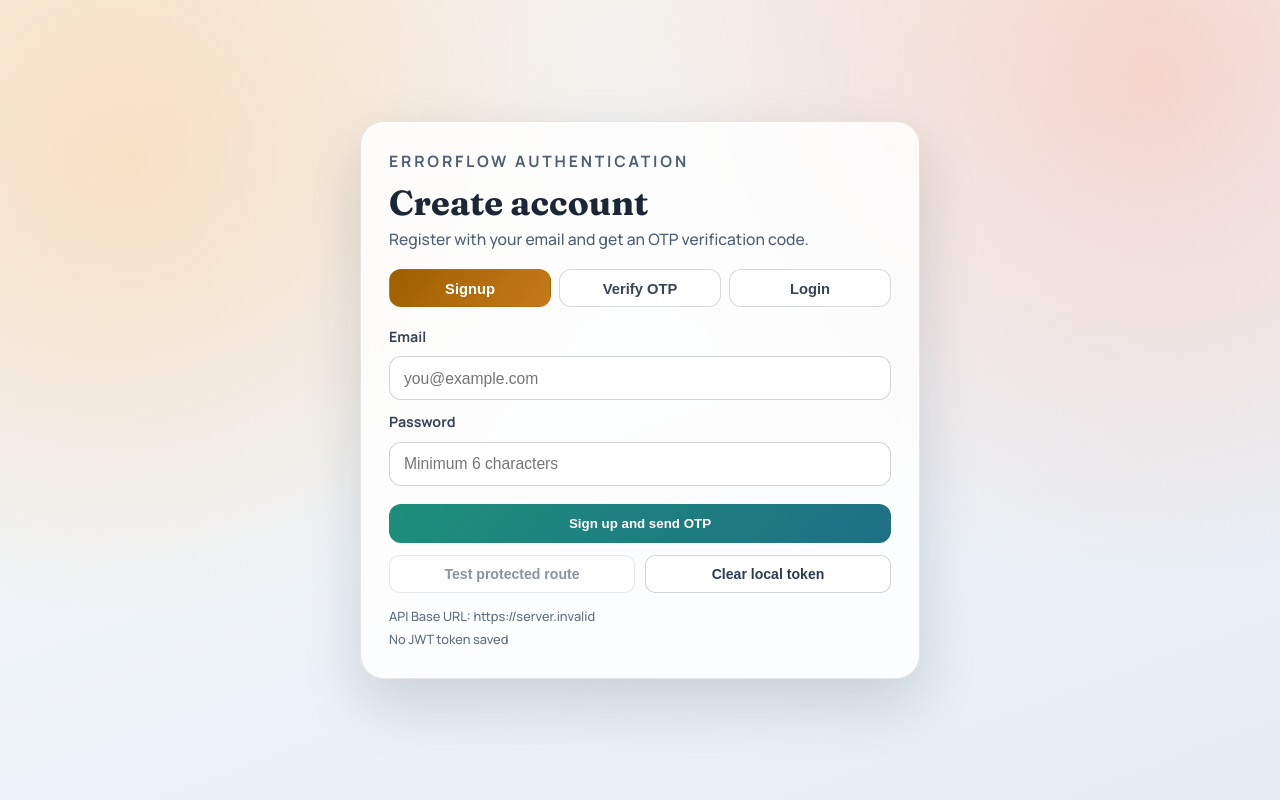
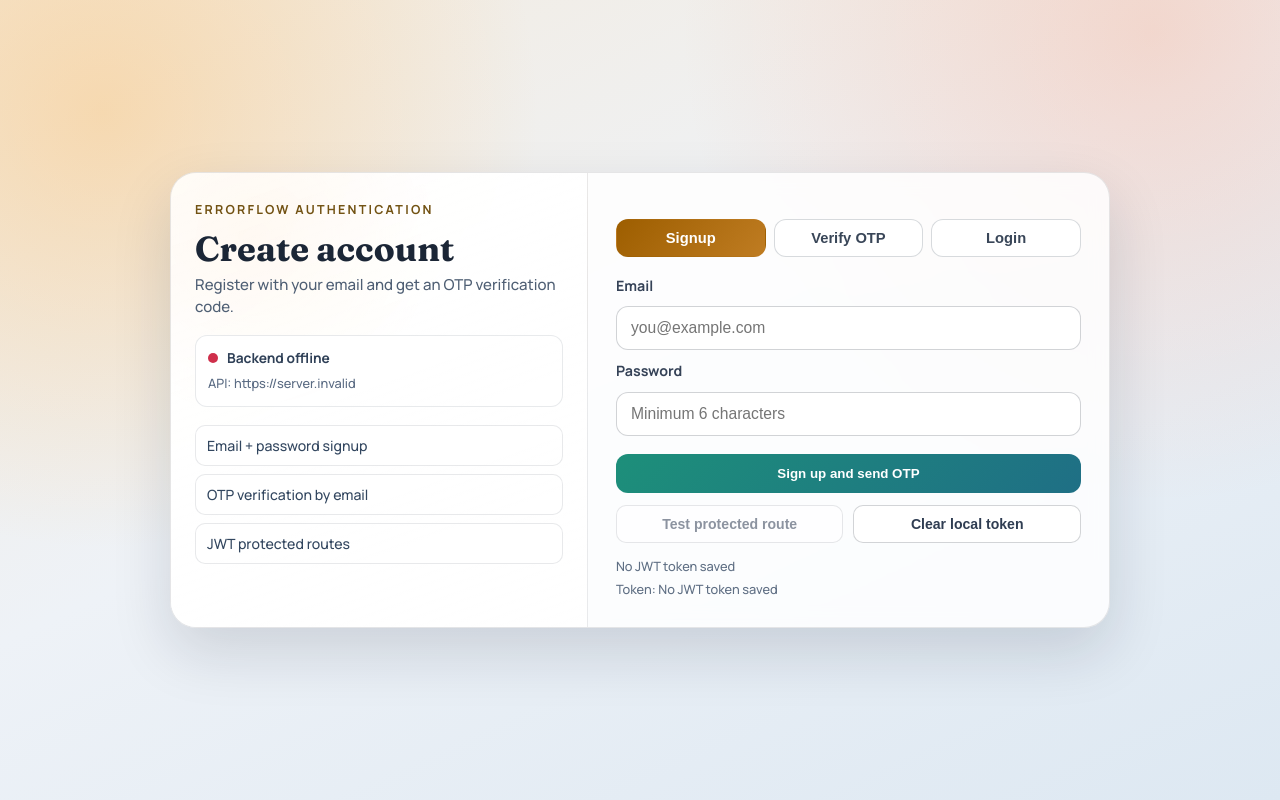
Before and after one commit to OmkarM9090/ErrorFlow_hn4, a React app in the folder Frontend/: page / in a window 1280 px wide. Built offline with nearby package versions, Linux system fonts and the light colour scheme; no server answers; the HTML template or start-up script is replaced by a standard one.

Commit message:
perfectly working authentication

```diff
--- a/Frontend/src/App.css
+++ b/Frontend/src/App.css
@@ -2,48 +2,122 @@
   min-height: 100vh;
   display: grid;
   place-items: center;
-  padding: 24px;
+  padding: 20px;
   background:
-    radial-gradient(circle at 10% 20%, rgba(255, 192, 120, 0.35), transparent 35%),
-    radial-gradient(circle at 90% 10%, rgba(255, 138, 101, 0.28), transparent 38%),
-    linear-gradient(160deg, #f6efe6 0%, #f0f4f8 48%, #e4edf5 100%);
+    radial-gradient(circle at 8% 14%, rgba(255, 178, 74, 0.34), transparent 32%),
+    radial-gradient(circle at 90% 4%, rgba(255, 122, 69, 0.22), transparent 34%),
+    linear-gradient(155deg, #f3ebdf 0%, #eef2f7 46%, #dde8f2 100%);
 }
 
 .auth-card {
-  width: min(560px, 96vw);
+  width: min(940px, 96vw);
+  display: grid;
+  grid-template-columns: 1fr 1.25fr;
   background: rgba(255, 255, 255, 0.84);
-  backdrop-filter: blur(8px);
+  backdrop-filter: blur(9px);
   border: 1px solid rgba(22, 26, 33, 0.1);
-  border-radius: 24px;
-  padding: 28px;
-  box-shadow: 0 24px 60px rgba(15, 23, 42, 0.15);
+  border-radius: 26px;
+  box-shadow: 0 24px 60px rgba(15, 23, 42, 0.14);
+  overflow: hidden;
   animation: card-enter 0.65s ease-out;
 }
 
-.auth-header {
-  margin-bottom: 18px;
+.auth-side {
+  padding: 28px 24px;
+  background:
+    linear-gradient(160deg, rgba(255, 255, 255, 0.68), rgba(255, 255, 255, 0.92)),
+    radial-gradient(circle at 20% 14%, rgba(255, 170, 60, 0.2), transparent 35%);
+  border-right: 1px solid rgba(17, 30, 48, 0.09);
 }
 
 .eyebrow {
   margin: 0;
-  font-size: 0.8rem;
+  font-size: 0.78rem;
   letter-spacing: 0.18em;
   text-transform: uppercase;
-  color: #7f4e00;
+  color: #725213;
   font-weight: 700;
 }
 
-.auth-header h1 {
+.auth-side h1 {
   margin: 10px 0 6px;
   font-size: clamp(1.65rem, 1.2rem + 1.2vw, 2.25rem);
   line-height: 1.1;
   color: #1b2636;
 }
 
-.auth-header p {
+.sub-copy {
   margin: 0;
   color: #4f5f74;
-  font-size: 0.98rem;
+  font-size: 0.94rem;
+}
+
+.status-rail {
+  margin-top: 16px;
+  padding: 12px;
+  border-radius: 12px;
+  background: rgba(255, 255, 255, 0.8);
+  border: 1px solid rgba(35, 49, 68, 0.1);
+  display: grid;
+  gap: 6px;
+}
+
+.badge-row {
+  display: flex;
+  align-items: center;
+  gap: 9px;
+}
+
+.dot {
+  width: 10px;
+  height: 10px;
+  border-radius: 999px;
+  display: inline-block;
+}
+
+.dot.online {
+  background: #0f9a58;
+}
+
+.dot.offline {
+  background: #cf2f4b;
+}
+
+.dot.checking {
+  background: #b7801e;
+}
+
+.badge-text {
+  font-size: 0.86rem;
+  color: #2f4057;
+  font-weight: 700;
+}
+
+.api-label {
+  font-size: 0.8rem;
+  color: #5a6b83;
+  word-break: break-word;
+}
+
+.feature-list {
+  margin: 18px 0 0;
+  padding: 0;
+  list-style: none;
+  display: grid;
+  gap: 8px;
+}
+
+.feature-list li {
+  font-size: 0.88rem;
+  color: #32465f;
+  padding: 9px 11px;
+  border-radius: 10px;
+  background: rgba(255, 255, 255, 0.75);
+  border: 1px solid rgba(29, 42, 61, 0.1);
+}
+
+.auth-main {
+  padding: 28px;
 }
 
 .tabs {
@@ -71,7 +145,7 @@
 }
 
 .tab.active {
-  background: linear-gradient(130deg, #9e5e00, #c67a1a);
+  background: linear-gradient(130deg, #9d5e00, #bf7c22);
   border-color: transparent;
   color: #ffffff;
 }
@@ -127,7 +201,7 @@
 }
 
 .status {
-  margin: 14px 0 8px;
+  margin: 14px 0 10px;
   border-radius: 12px;
   padding: 11px 12px;
   font-size: 0.92rem;
@@ -183,9 +257,27 @@
   color: #5f6f84;
 }
 
+.token-preview {
+  overflow-wrap: anywhere;
+}
+
 @media (max-width: 640px) {
+  .auth-shell {
+    padding: 12px;
+  }
+
   .auth-card {
+    grid-template-columns: 1fr;
     border-radius: 16px;
+  }
+
+  .auth-side {
+    border-right: none;
+    border-bottom: 1px solid rgba(17, 30, 48, 0.09);
+    padding: 20px;
+  }
+
+  .auth-main {
     padding: 20px;
   }
 
--- a/Frontend/src/components/AuthPage.jsx
+++ b/Frontend/src/components/AuthPage.jsx
@@ -1,6 +1,6 @@
-import { useMemo, useState } from 'react';
+import { useEffect, useMemo, useState } from 'react';
 
-const API_BASE_URL = import.meta.env.VITE_API_BASE_URL || 'http://localhost:5000';
+const API_BASE_URL = (import.meta.env.VITE_API_BASE_URL || 'http://localhost:5000').replace(/\/$/, '');
 
 const emptyForm = {
   email: '',
@@ -15,6 +15,7 @@ function AuthPage() {
   const [loading, setLoading] = useState(false);
   const [message, setMessage] = useState('');
   const [messageType, setMessageType] = useState('info');
+  const [backendStatus, setBackendStatus] = useState('checking');
 
   const actions = useMemo(
     () => ({
@@ -37,6 +38,22 @@ function AuthPage() {
     []
   );
 
+  useEffect(() => {
+    const healthCheck = async () => {
+      try {
+        const response = await fetch(`${API_BASE_URL}/`, { method: 'GET' });
+        if (!response.ok) {
+          throw new Error('Backend is not responding correctly');
+        }
+        setBackendStatus('online');
+      } catch (error) {
+        setBackendStatus('offline');
+      }
+    };
+
+    healthCheck();
+  }, []);
+
   const showMessage = (type, text) => {
     setMessageType(type);
     setMessage(text);
@@ -47,29 +64,61 @@ function AuthPage() {
     setForm((prev) => ({ ...prev, [name]: value }));
   };
 
-  const callApi = async (path, payload, jwtToken = '') => {
-    const response = await fetch(`${API_BASE_URL}${path}`, {
-      method: 'POST',
+  const callApi = async ({ path, method = 'POST', payload, jwtToken = '' }) => {
+    let response;
+
+    try {
+      response = await fetch(`${API_BASE_URL}${path}`, {
+        method,
         headers: {
           'Content-Type': 'application/json',
           ...(jwtToken ? { Authorization: `Bearer ${jwtToken}` } : {}),
         },
-      body: JSON.stringify(payload),
+        ...(payload ? { body: JSON.stringify(payload) } : {}),
       });
+    } catch (error) {
+      throw new Error('Cannot connect to backend. Start backend on port 5000 and check CORS/API URL.');
+    }
 
-    const data = await response.json();
+    let data = {};
+    const contentType = response.headers.get('content-type') || '';
+    if (contentType.includes('application/json')) {
+      data = await response.json();
+    }
 
     if (!response.ok) {
-      throw new Error(data.message || 'Request failed');
+      throw new Error(data.message || `Request failed with status ${response.status}`);
     }
 
     return data;
   };
 
+  const activateTab = (tab) => {
+    setActiveTab(tab);
+    setMessage('');
+  };
+
+  const validateBeforeSubmit = () => {
+    if (!form.email) {
+      throw new Error('Email is required');
+    }
+
+    if ((activeTab === 'signup' || activeTab === 'login') && form.password.length < 6) {
+      throw new Error('Password must be at least 6 characters');
+    }
+
+    if (activeTab === 'verify' && !/^\d{6}$/.test(form.otp)) {
+      throw new Error('OTP must be exactly 6 digits');
+    }
+  };
+
   const handleSignup = async () => {
-    const data = await callApi('/api/auth/signup', {
+    const data = await callApi({
+      path: '/api/auth/signup',
+      payload: {
         email: form.email,
         password: form.password,
+      },
     });
 
     showMessage('success', data.message || 'Signup completed. Check your email for OTP.');
@@ -77,9 +126,12 @@ function AuthPage() {
   };
 
   const handleVerify = async () => {
-    const data = await callApi('/api/auth/verify-otp', {
+    const data = await callApi({
+      path: '/api/auth/verify-otp',
+      payload: {
         email: form.email,
         otp: form.otp,
+      },
     });
 
     showMessage('success', data.message || 'Email verified successfully. You can login now.');
@@ -87,9 +139,12 @@ function AuthPage() {
   };
 
   const handleLogin = async () => {
-    const data = await callApi('/api/auth/login', {
+    const data = await callApi({
+      path: '/api/auth/login',
+      payload: {
         email: form.email,
         password: form.password,
+      },
     });
 
     setToken(data.token);
@@ -99,18 +154,11 @@ function AuthPage() {
 
   const handleProtectedCheck = async () => {
     try {
-      const response = await fetch(`${API_BASE_URL}/api/auth/protected`, {
+      const data = await callApi({
+        path: '/api/auth/protected',
         method: 'GET',
-        headers: {
-          Authorization: `Bearer ${token}`,
-        },
+        jwtToken: token,
       });
-
-      const data = await response.json();
-
-      if (!response.ok) {
-        throw new Error(data.message || 'Protected route failed');
-      }
 
       showMessage('success', `Protected route success: ${data.message}`);
     } catch (error) {
@@ -130,6 +178,8 @@ function AuthPage() {
     setMessage('');
 
     try {
+      validateBeforeSubmit();
+
       if (activeTab === 'signup') {
         await handleSignup();
       } else if (activeTab === 'verify') {
@@ -144,34 +194,61 @@ function AuthPage() {
     }
   };
 
+  const tokenPreview = token ? `${token.slice(0, 18)}...${token.slice(-10)}` : 'No JWT token saved';
+
+  const isSignup = activeTab === 'signup';
+  const isVerify = activeTab === 'verify';
+  const isLogin = activeTab === 'login';
+
   return (
     <main className="auth-shell">
       <section className="auth-card">
-        <header className="auth-header">
+        <aside className="auth-side">
           <p className="eyebrow">ErrorFlow Authentication</p>
           <h1>{actions[activeTab].title}</h1>
-          <p>{actions[activeTab].subtitle}</p>
-        </header>
+          <p className="sub-copy">{actions[activeTab].subtitle}</p>
 
+          <div className="status-rail">
+            <div className="badge-row">
+              <span className={`dot ${backendStatus}`} />
+              <span className="badge-text">
+                {backendStatus === 'online'
+                  ? 'Backend online'
+                  : backendStatus === 'offline'
+                    ? 'Backend offline'
+                    : 'Checking backend'}
+              </span>
+            </div>
+            <span className="api-label">API: {API_BASE_URL}</span>
+          </div>
+
+          <ul className="feature-list">
+            <li>Email + password signup</li>
+            <li>OTP verification by email</li>
+            <li>JWT protected routes</li>
+          </ul>
+        </aside>
+
+        <section className="auth-main">
           <nav className="tabs" aria-label="Authentication steps">
             <button
               type="button"
-            onClick={() => setActiveTab('signup')}
-            className={activeTab === 'signup' ? 'tab active' : 'tab'}
+              onClick={() => activateTab('signup')}
+              className={isSignup ? 'tab active' : 'tab'}
             >
               Signup
             </button>
             <button
               type="button"
-            onClick={() => setActiveTab('verify')}
-            className={activeTab === 'verify' ? 'tab active' : 'tab'}
+              onClick={() => activateTab('verify')}
+              className={isVerify ? 'tab active' : 'tab'}
             >
               Verify OTP
             </button>
             <button
               type="button"
-            onClick={() => setActiveTab('login')}
-            className={activeTab === 'login' ? 'tab active' : 'tab'}
+              onClick={() => activateTab('login')}
+              className={isLogin ? 'tab active' : 'tab'}
             >
               Login
             </button>
@@ -189,7 +266,7 @@ function AuthPage() {
               required
             />
 
-          {(activeTab === 'signup' || activeTab === 'login') && (
+            {(isSignup || isLogin) && (
               <>
                 <label htmlFor="password">Password</label>
                 <input
@@ -205,7 +282,7 @@ function AuthPage() {
               </>
             )}
 
-          {activeTab === 'verify' && (
+            {isVerify && (
               <>
                 <label htmlFor="otp">OTP</label>
                 <input
@@ -216,6 +293,7 @@ function AuthPage() {
                   onChange={onChange}
                   placeholder="6-digit OTP"
                   maxLength={6}
+                  inputMode="numeric"
                   required
                 />
               </>
@@ -229,18 +307,19 @@ function AuthPage() {
           {message && <p className={`status ${messageType}`}>{message}</p>}
 
           <div className="token-tools">
-          <button type="button" className="secondary-btn" onClick={handleProtectedCheck} disabled={!token}>
+            <button type="button" className="secondary-btn" onClick={handleProtectedCheck} disabled={!token || loading}>
               Test protected route
             </button>
-          <button type="button" className="secondary-btn" onClick={clearSession}>
+            <button type="button" className="secondary-btn" onClick={clearSession} disabled={loading}>
               Clear local token
             </button>
           </div>
 
           <footer className="meta">
-          <span>API Base URL: {API_BASE_URL}</span>
             <span>{token ? 'JWT token saved in localStorage' : 'No JWT token saved'}</span>
+            <span className="token-preview">Token: {tokenPreview}</span>
           </footer>
+        </section>
       </section>
     </main>
   );
```
Lines whose indentation alone changed are shown as unchanged.
